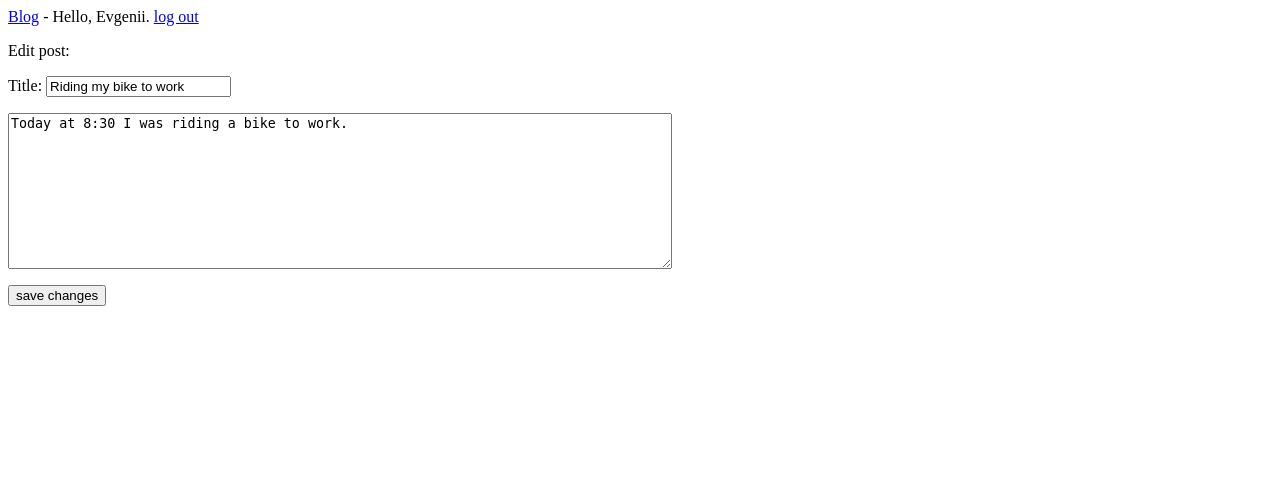
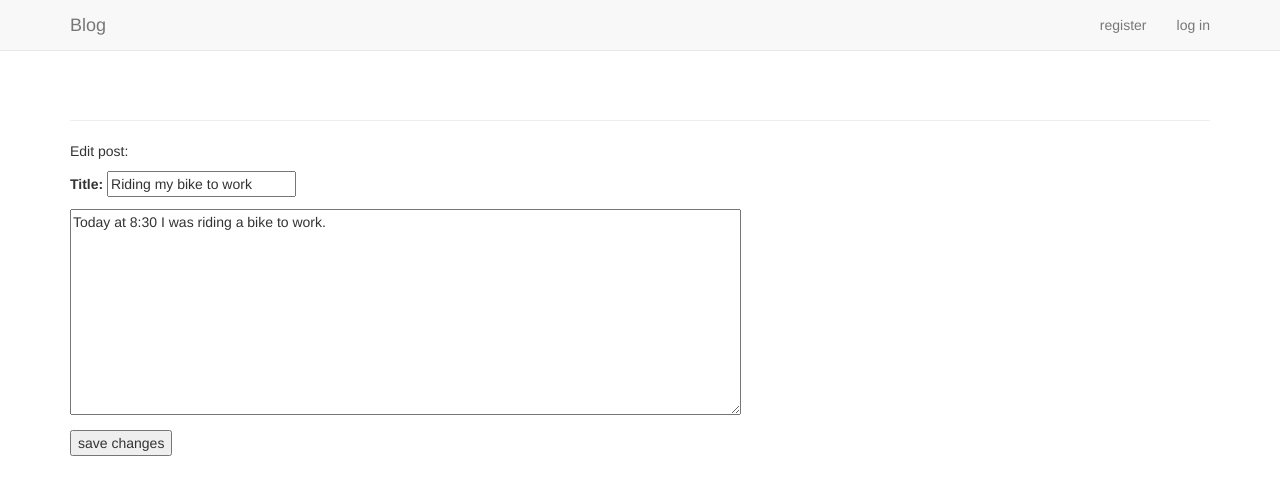
Before and after one commit to EvgeniiKatunkin/Blog, a Django app: page /edit_post/1/ in a window 1280 px wide. Shown: the top 495 px of the page. Run offline with Django 3.2, Linux system fonts and the light colour scheme; a user stored in the database is signed in; data comes from the database, SQL or seed files in the repository; some libraries are stand-ins or nearby versions.

Commit message:
django-bootstrap3 is added.
base.html with navigate block is rebuilt.

```diff
--- a/blogs/templates/blogs/base.html
+++ b/blogs/templates/blogs/base.html
@@ -1,12 +1,57 @@
-<p>
-    <a href="{% url 'blogs:index' %}">Blog</a> -
-    {% if user.is_authenticated %}
-        Hello, {{ user.username }}.
-        <a href="{% url 'users:logout' %}">log out</a>
-    {% else %}
-        <a href="{% url 'users:register' %}">register</a> -
-        <a href="{% url 'users:login' %}">log in</a>
-    {% endif %}
-</p>
+{% load bootstrap3 %}
 
-{% block content %}{% endblock content %}
+<!DOCTYPE html>
+<html lang="en">
+    <head>
+        <meta charset="utf-8">
+        <meta http-equiv="X-UA-Compatible" content="IE=edge">
+        <meta name="viewport" content="width=device-width, initial-scale=1">
+
+        <title>Blog</title>
+
+        {% bootstrap_css %}
+        {% bootstrap_javascript %}
+
+    </head>
+
+    <body>
+
+        <!--Static navbar -->
+        <nav class="navbar navbar-default navbar-static-top">
+            <div class="container">
+
+                <div class="navbar-header">
+                    <button type="button" class="navbar-toggle collapsed"
+                            data-toggle="collapse" data-target="#navbar"
+                            aria-expanded="false" aria-controls="navbar">
+                    </button>
+                    <a class="navbar-brand" href="{% url 'blogs:index' %}">Blog</a>
+                </div>
+
+                <div id="navbar" class="navbar-collapse collapse">
+                    <ul class="nav navbar-nav navbar-right">
+                        {% if user.is_authenticatd %}
+                            <li><a>Hello, {{ user.username }}</a> </li>
+                            <li><a href="{% url 'users:logout' %}">log out</a> </li>
+                        {% else %}
+                            <li><a href="{% url 'users:register' %}">register</a> </li>
+                            <li><a href="{% url 'users:login' %}">log in</a> </li>
+                        {% endif %}
+                    </ul>
+                </div><!--/.nav-collapse -->
+
+            </div>
+        </nav>
+
+        <div class="container">
+
+            <div class="page-header">
+                {% block header %}{% endblock header %}
+            </div>
+            <div>
+                {% block content %}{% endblock content %}
+            </div>
+        </div><!-- /container -->
+
+    </body>
+</html>
```
Also changed, not shown: Blog/settings.py (+8 -1 lines).
